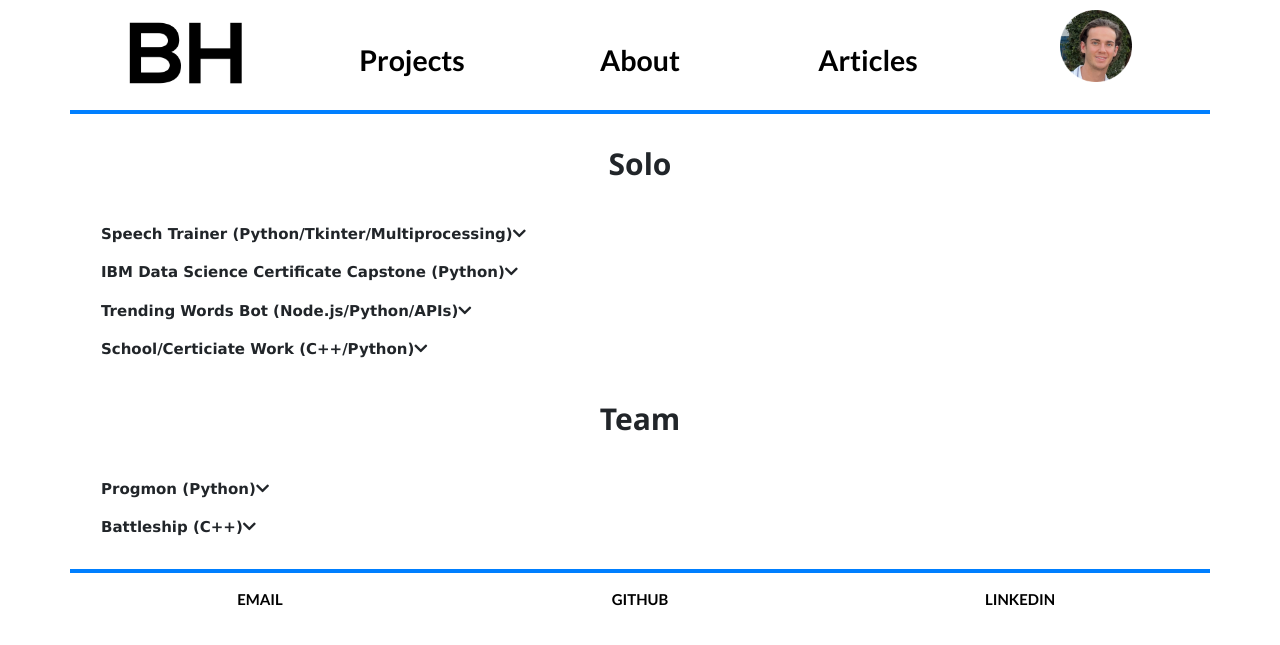
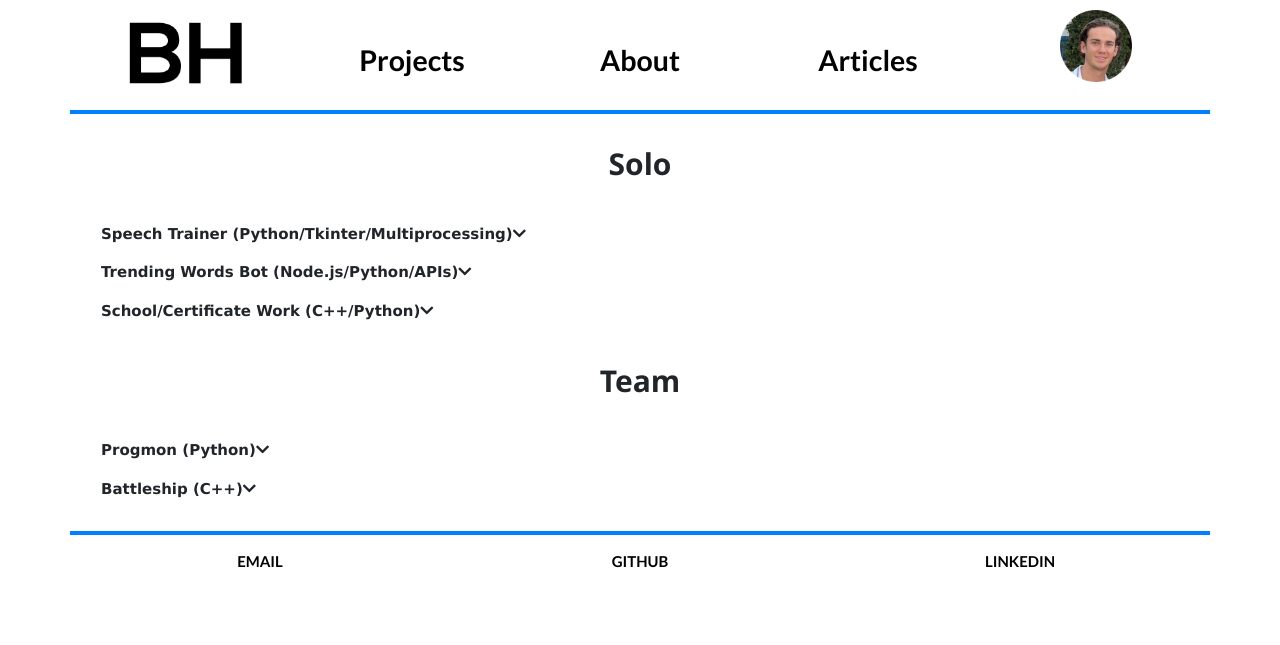
Before and after one commit to beauhodes/beauhodes.github.io, a Jekyll site: the page built from projects/index.html, in a window 1280 px wide. Shown: the top 645 px of the page. Built offline with Jekyll 4.4.1, drawn with Linux system fonts in a browser that asks for light colours; nearby versions of some CDN libraries.

Commit message:
Update index.html

```diff
--- a/projects/index.html
+++ b/projects/index.html
@@ -13,19 +13,13 @@ title: Projects
 		<a href="https://github.com/beauhodes/spTrainer" target="_blank" rel="noopener noreferrer" class="projLink">Github</a>
 	</div>
 
-	<button onclick="dropText('p2')" class="w3-button w3-block w3-left-align" style="font-weight: bold;">IBM Data Science Certificate Capstone (Python)<i class="fas fa-chevron-down"></i></button>
-	<div id="p2" class="w3-container w3-hide">
-  		<p>Adding soon.</p>
-		<a href="#" target="_blank" rel="noopener noreferrer" class="projLink">Github</a>
-	</div>
-
 	<button onclick="dropText('p3')" class="w3-button w3-block w3-left-align" style="font-weight: bold;">Trending Words Bot (Node.js/Python/APIs)<i class="fas fa-chevron-down"></i></button>
 	<div id="p3" class="w3-container w3-hide">
   		<p>This bot uses the Google Trends and Twitter APIs to trigger alerts when certain words jump in popularity. My initial intent was to use this to track SPAC activity, but it can be used in a variety of other ways as well. Discord alerts (using a Discord bot) are implemented in the project.</p>
 		<a href="https://github.com/beauhodes/trendBot" target="_blank" rel="noopener noreferrer" class="projLink">Github</a>
 	</div>
 
-	<button onclick="dropText('p6')" class="w3-button w3-block w3-left-align" style="font-weight: bold;">School/Certiciate Work (C++/Python)<i class="fas fa-chevron-down"></i></button>
+	<button onclick="dropText('p6')" class="w3-button w3-block w3-left-align" style="font-weight: bold;">School/Certificate Work (C++/Python)<i class="fas fa-chevron-down"></i></button>
 	<div id="p6" class="w3-container w3-hide">
   		<p>This repository contains several labs and projects that I have finished during my time at school. They include things like binary search trees, hash tables, graphs, disjoint sets, clustering, and simple encryption algorithms.</p>
 		<a href="https://github.com/beauhodes/Schoolwork" target="_blank" rel="noopener noreferrer" class="projLink">Github</a>
```
